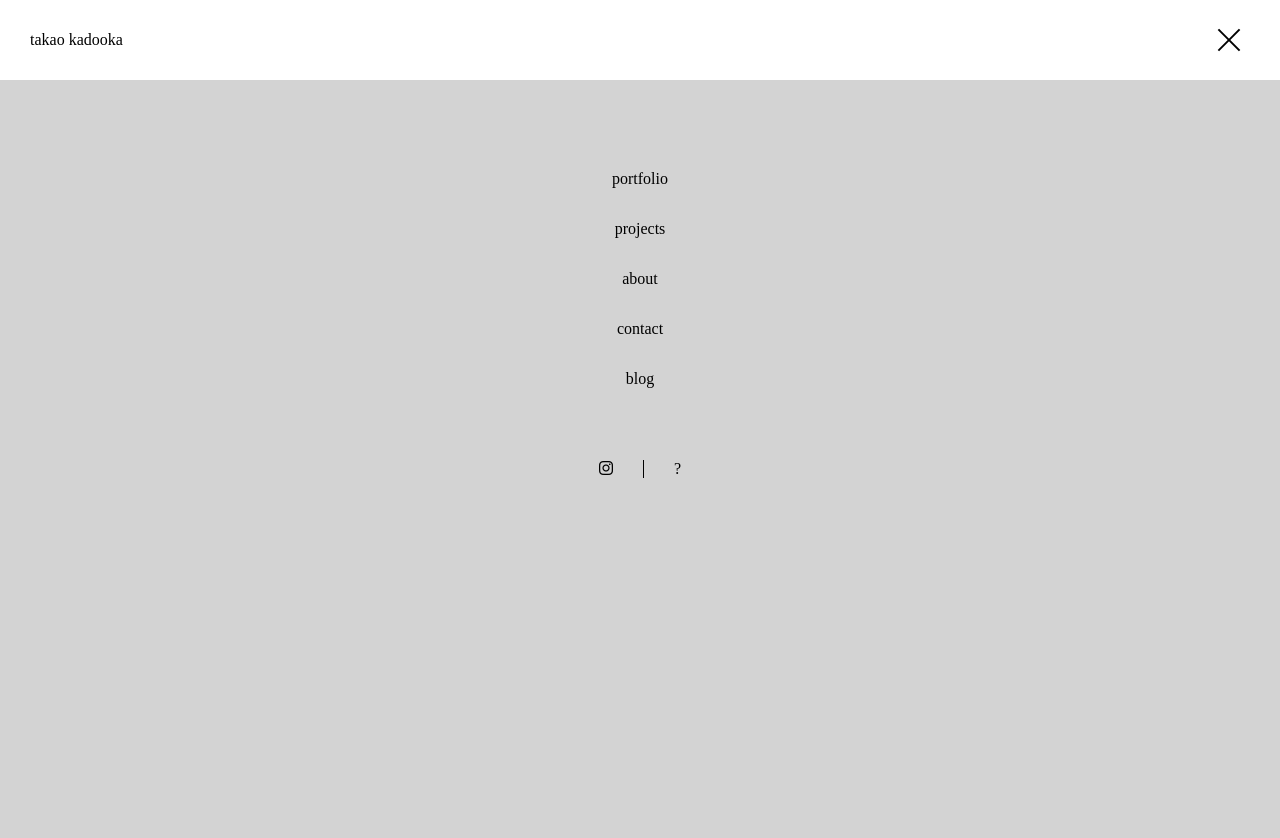
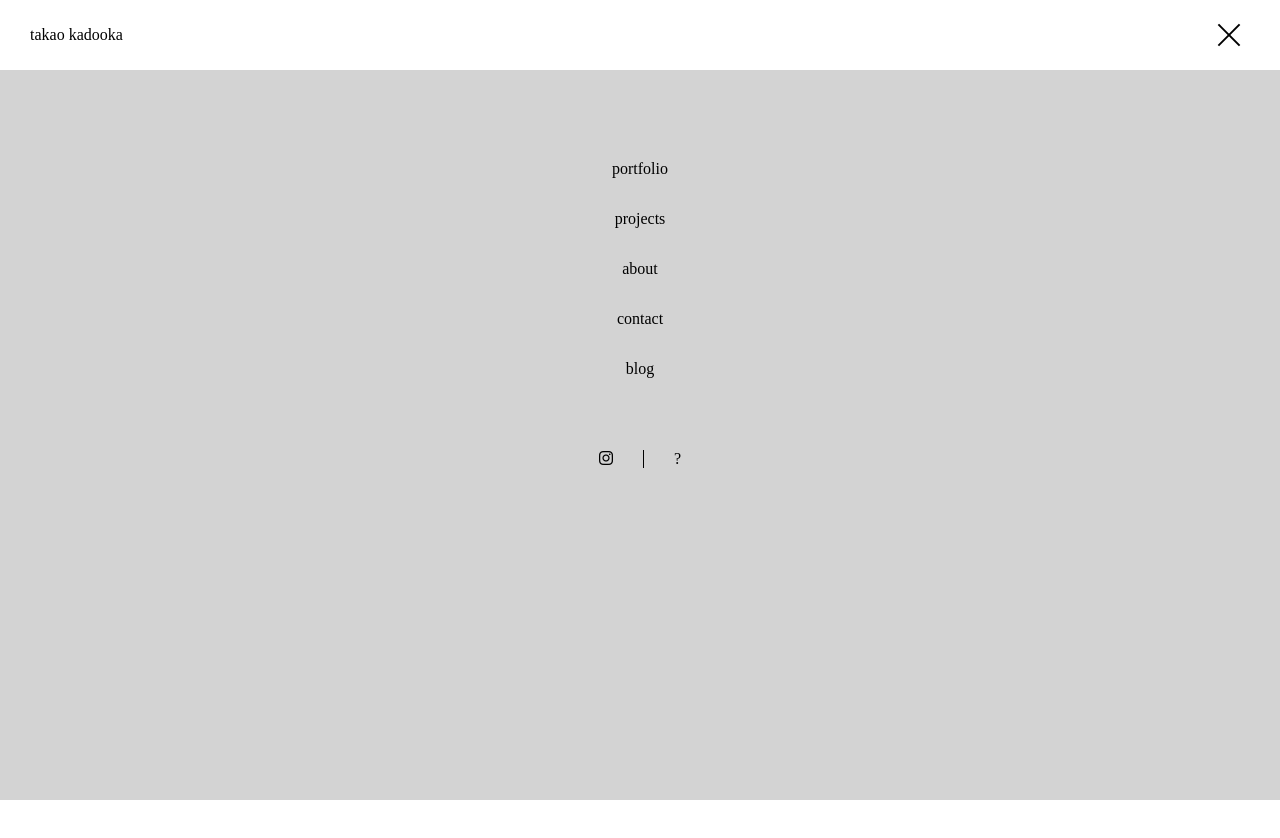
Before and after one commit to TakutoMU/TestSite002, a plain HTML site: page index.html in a window 1280 px wide. Both pictures are taken after a click on the button 1229 px from the left and 40 px from the top of the page. After the commit the page ends 800 px from the top, so only its background shows below. Drawn offline with Linux system fonts and the light colour scheme.

Commit message:
Update style.css

```diff
--- a/style.css
+++ b/style.css
@@ -18,7 +18,7 @@ body {
 }
 
 header {
-  height: 80px;
+  height: 70px;
   background-color: #fff;
   position: fixed;
   width: 100%;
@@ -62,7 +62,7 @@ header .header__logo {
   transition: all 0.7s;
 }
 .mobile-menu__item {
-  margin-top: 80px;
+  margin-top: 150px;
   margin-bottom: 30px;
   padding: 10px 0;
 }
@@ -85,7 +85,7 @@ header .header__logo {
 }
 
 .menu-open > .mobile-menu {
-  top: 80px;
+  top: 0;
   height: 100vh;
   opacity: 1 !important;
 }
```
